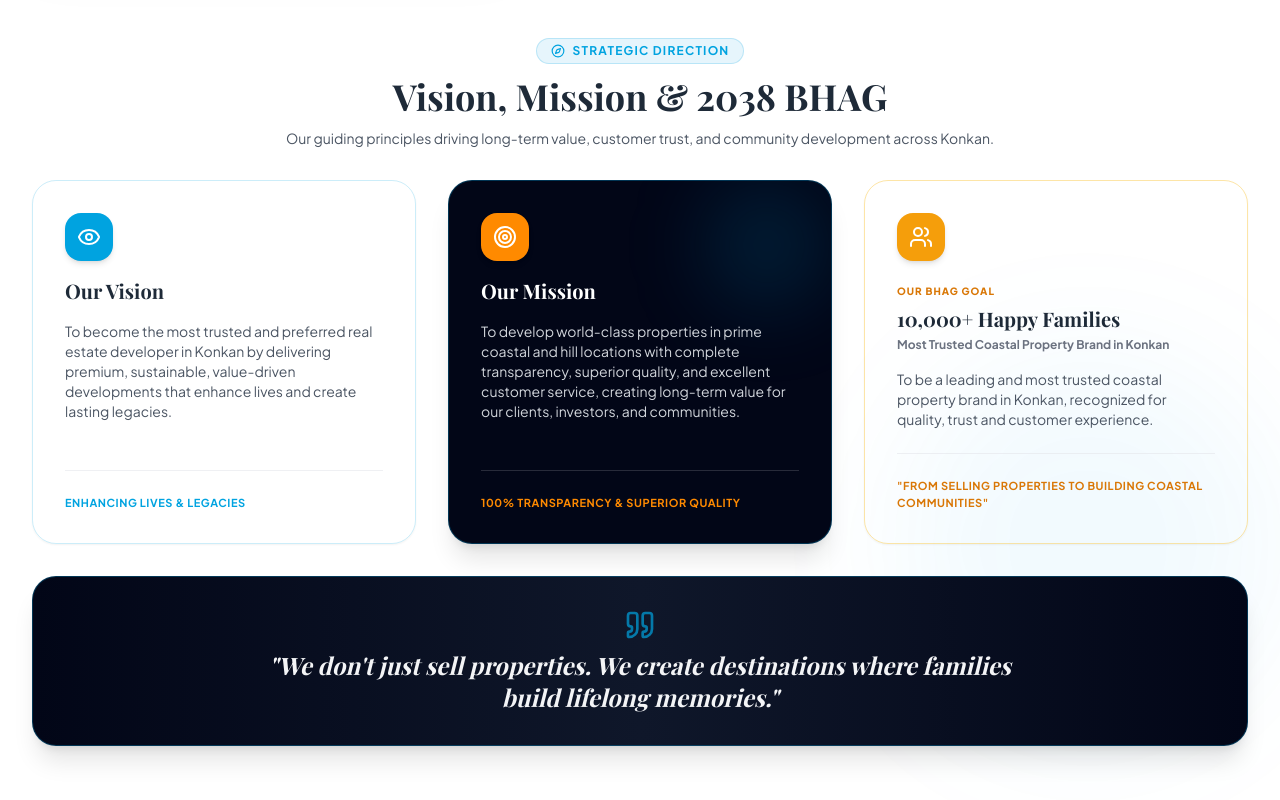
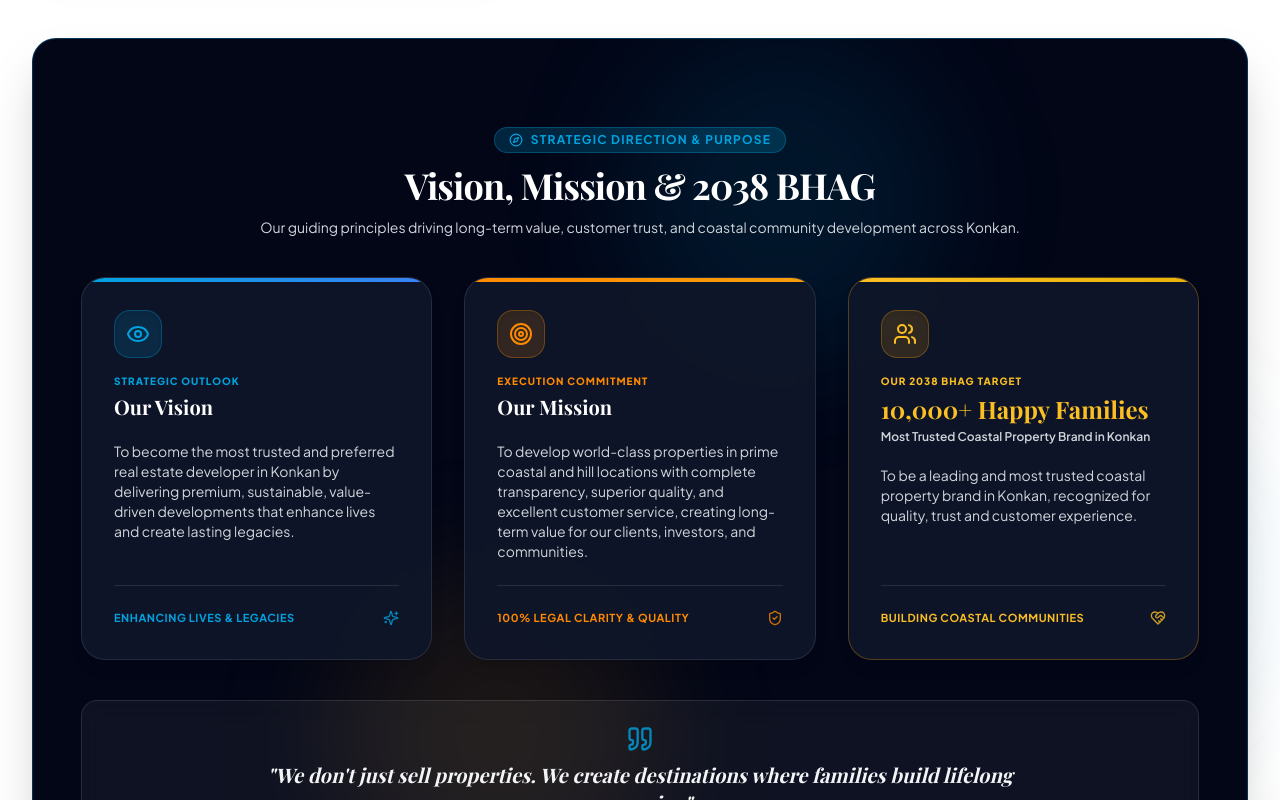
Before and after one commit to neuronexuspvtltd/kokan-nirvana-, a React (Vite) app: page /about in a window 1280 px wide. Shown: the part 960-1760 px from the top of the page. Built offline with nearby package versions, Linux system fonts and the light colour scheme; no server answers; a web font is replaced by a local one.

Commit message:
style(about): redesign Vision, Mission & 2038 BHAG section with cohesive dark luxury styling, equalized card heights, and glowing icon badges

```diff
--- a/src/components/AboutSection.jsx
+++ b/src/components/AboutSection.jsx
@@ -131,82 +131,107 @@ export default function AboutSection({ hideHeader = false }) {
         </div>
 
         {/* ========================================================================= */}
-        {/* SECTION 2: VISION, MISSION & 2038 BHAG (3 PILLAR CARDS) */}
+        {/* SECTION 2: VISION, MISSION & 2038 BHAG (UNIFIED LUXURY DESIGN) */}
         {/* ========================================================================= */}
-        <div className="space-y-8">
-          <div className="text-center max-w-3xl mx-auto space-y-3">
-            <span className="inline-flex items-center gap-2 px-3.5 py-1 rounded-full text-xs font-bold uppercase tracking-widest bg-brand-cyan-light text-brand-cyan border border-brand-cyan/20">
+        <div className="bg-slate-950 text-white rounded-3xl p-6 sm:p-10 lg:p-12 border border-brand-cyan/30 shadow-2xl space-y-10 relative overflow-hidden">
+          {/* Background Ambient Glows */}
+          <div className="absolute top-0 right-1/4 w-80 h-80 bg-brand-cyan/10 rounded-full blur-3xl pointer-events-none"></div>
+          <div className="absolute bottom-0 left-1/4 w-80 h-80 bg-amber-500/10 rounded-full blur-3xl pointer-events-none"></div>
+
+          {/* Section Header */}
+          <div className="text-center max-w-3xl mx-auto space-y-3 relative z-10">
+            <span className="inline-flex items-center gap-2 px-3.5 py-1 rounded-full text-xs font-bold uppercase tracking-widest bg-brand-cyan/20 text-brand-cyan border border-brand-cyan/30">
               <Compass className="w-3.5 h-3.5" />
-              <span>Strategic Direction</span>
+              <span>Strategic Direction & Purpose</span>
             </span>
-            <h2 className="font-serif text-2xl sm:text-4xl font-bold text-brand-slate">
+            <h2 className="font-serif text-2xl sm:text-4xl font-bold text-white tracking-tight">
               Vision, Mission & 2038 BHAG
             </h2>
-            <p className="text-gray-600 text-xs sm:text-sm">
-              Our guiding principles driving long-term value, customer trust, and community development across Konkan.
+            <p className="text-gray-300 text-xs sm:text-sm font-sans">
+              Our guiding principles driving long-term value, customer trust, and coastal community development across Konkan.
             </p>
           </div>
 
-          <div className="grid grid-cols-1 md:grid-cols-3 gap-6 sm:gap-8">
-            {/* Our Vision */}
-            <div className="bg-sand-50 rounded-3xl p-6 sm:p-8 border border-brand-cyan/20 shadow-sm flex flex-col justify-between hover:shadow-md transition-all relative overflow-hidden group">
-              <div className="space-y-4 relative z-10">
-                <div className="w-12 h-12 rounded-2xl bg-brand-cyan text-white flex items-center justify-center shadow-md">
+          {/* 3 Unified Cards Grid */}
+          <div className="grid grid-cols-1 lg:grid-cols-3 gap-6 sm:gap-8 relative z-10 items-stretch">
+
+            {/* Card 1: Our Vision */}
+            <div className="bg-slate-900/90 backdrop-blur-md rounded-3xl p-6 sm:p-8 border border-white/10 hover:border-brand-cyan/50 shadow-lg hover:shadow-brand-cyan/10 transition-all duration-300 flex flex-col justify-between relative group overflow-hidden">
+              <div className="absolute top-0 left-0 right-0 h-1 bg-gradient-to-r from-brand-cyan to-blue-500"></div>
+
+              <div className="space-y-4">
+                <div className="w-12 h-12 rounded-2xl bg-brand-cyan/15 text-brand-cyan border border-brand-cyan/30 flex items-center justify-center shadow-inner">
                   <Eye className="w-6 h-6" />
                 </div>
-                <h3 className="font-serif text-xl font-bold text-brand-slate">{BRAND_INFO.vision.title}</h3>
-                <p className="text-xs sm:text-sm text-gray-600 leading-relaxed font-sans">
+                <div className="space-y-1">
+                  <span className="text-[10px] font-extrabold uppercase tracking-widest text-brand-cyan block">Strategic Outlook</span>
+                  <h3 className="font-serif text-xl font-bold text-white">{BRAND_INFO.vision.title}</h3>
+                </div>
+                <p className="text-xs sm:text-sm text-gray-300 leading-relaxed font-sans pt-1">
                   {BRAND_INFO.vision.text}
                 </p>
               </div>
-              <div className="pt-6 border-t border-gray-200/60 mt-6 text-[11px] font-bold text-brand-cyan uppercase tracking-wider">
-                Enhancing Lives & Legacies
+
+              <div className="pt-6 border-t border-white/10 mt-6 flex items-center justify-between text-[11px] font-bold text-brand-cyan uppercase tracking-wider">
+                <span>Enhancing Lives & Legacies</span>
+                <Sparkles className="w-4 h-4 text-brand-cyan opacity-80" />
               </div>
             </div>
 
-            {/* Our Mission */}
-            <div className="bg-slate-950 text-white rounded-3xl p-6 sm:p-8 border border-brand-cyan/30 shadow-xl flex flex-col justify-between relative overflow-hidden group">
-              <div className="absolute top-0 right-0 w-32 h-32 bg-brand-cyan/15 rounded-full blur-2xl pointer-events-none"></div>
-              <div className="space-y-4 relative z-10">
-                <div className="w-12 h-12 rounded-2xl bg-brand-orange text-white flex items-center justify-center shadow-md">
+            {/* Card 2: Our Mission */}
+            <div className="bg-slate-900/90 backdrop-blur-md rounded-3xl p-6 sm:p-8 border border-white/10 hover:border-brand-orange/50 shadow-lg hover:shadow-brand-orange/10 transition-all duration-300 flex flex-col justify-between relative group overflow-hidden">
+              <div className="absolute top-0 left-0 right-0 h-1 bg-gradient-to-r from-brand-orange to-amber-500"></div>
+
+              <div className="space-y-4">
+                <div className="w-12 h-12 rounded-2xl bg-brand-orange/15 text-brand-orange border border-brand-orange/30 flex items-center justify-center shadow-inner">
                   <Target className="w-6 h-6" />
                 </div>
-                <h3 className="font-serif text-xl font-bold text-white">{BRAND_INFO.mission.title}</h3>
-                <p className="text-xs sm:text-sm text-gray-300 leading-relaxed font-sans">
+                <div className="space-y-1">
+                  <span className="text-[10px] font-extrabold uppercase tracking-widest text-brand-orange block">Execution Commitment</span>
+                  <h3 className="font-serif text-xl font-bold text-white">{BRAND_INFO.mission.title}</h3>
+                </div>
+                <p className="text-xs sm:text-sm text-gray-300 leading-relaxed font-sans pt-1">
                   {BRAND_INFO.mission.text}
                 </p>
               </div>
-              <div className="pt-6 border-t border-white/15 mt-6 text-[11px] font-bold text-brand-orange uppercase tracking-wider">
-                100% Transparency & Superior Quality
+
+              <div className="pt-6 border-t border-white/10 mt-6 flex items-center justify-between text-[11px] font-bold text-brand-orange uppercase tracking-wider">
+                <span>100% Legal Clarity & Quality</span>
+                <ShieldCheck className="w-4 h-4 text-brand-orange opacity-80" />
               </div>
             </div>
 
-            {/* 2038 Vision (BHAG) */}
-            <div className="bg-sand-50 rounded-3xl p-6 sm:p-8 border border-amber-400/40 shadow-sm flex flex-col justify-between hover:shadow-md transition-all relative overflow-hidden group">
-              <div className="space-y-4 relative z-10">
-                <div className="w-12 h-12 rounded-2xl bg-amber-500 text-white flex items-center justify-center shadow-md">
+            {/* Card 3: 2038 Vision (BHAG) */}
+            <div className="bg-slate-900/90 backdrop-blur-md rounded-3xl p-6 sm:p-8 border border-amber-500/30 hover:border-amber-400 shadow-lg hover:shadow-amber-500/10 transition-all duration-300 flex flex-col justify-between relative group overflow-hidden">
+              <div className="absolute top-0 left-0 right-0 h-1 bg-gradient-to-r from-amber-400 to-yellow-500"></div>
+
+              <div className="space-y-4">
+                <div className="w-12 h-12 rounded-2xl bg-amber-500/15 text-amber-400 border border-amber-500/30 flex items-center justify-center shadow-inner">
                   <Users className="w-6 h-6" />
                 </div>
                 <div className="space-y-1">
-                  <span className="text-[10px] font-extrabold uppercase tracking-widest text-amber-600">Our BHAG Goal</span>
-                  <h3 className="font-serif text-xl font-bold text-brand-slate">{BRAND_INFO.vision2038.target}</h3>
-                  <span className="text-xs font-bold text-gray-500 block">{BRAND_INFO.vision2038.subtitle}</span>
+                  <span className="text-[10px] font-extrabold uppercase tracking-widest text-amber-400 block">Our 2038 BHAG Target</span>
+                  <h3 className="font-serif text-2xl font-bold text-amber-400">{BRAND_INFO.vision2038.target}</h3>
+                  <span className="text-xs font-semibold text-gray-300 block">{BRAND_INFO.vision2038.subtitle}</span>
                 </div>
-                <p className="text-xs sm:text-sm text-gray-600 leading-relaxed font-sans">
+                <p className="text-xs sm:text-sm text-gray-300 leading-relaxed font-sans pt-1">
                   {BRAND_INFO.vision2038.text}
                 </p>
               </div>
-              <div className="pt-6 border-t border-gray-200/60 mt-6 text-[11px] font-bold text-amber-600 uppercase tracking-wider">
-                "{BRAND_INFO.vision2038.quote}"
+
+              <div className="pt-6 border-t border-white/10 mt-6 flex items-center justify-between text-[11px] font-bold text-amber-400 uppercase tracking-wider">
+                <span>Building Coastal Communities</span>
+                <HeartHandshake className="w-4 h-4 text-amber-400 opacity-80" />
               </div>
             </div>
+
           </div>
 
           {/* Inspirational Quote Banner */}
-          <div className="bg-gradient-to-r from-slate-950 via-slate-900 to-slate-950 text-white rounded-3xl p-6 sm:p-8 text-center border border-brand-cyan/30 shadow-xl relative overflow-hidden">
-            <div className="max-w-3xl mx-auto space-y-2 relative z-10">
-              <Quote className="w-8 h-8 text-brand-cyan mx-auto opacity-70" />
-              <p className="font-serif text-lg sm:text-2xl font-bold text-gray-100 italic leading-relaxed">
+          <div className="bg-white/5 backdrop-blur-md rounded-2xl p-6 text-center border border-white/10 relative overflow-hidden z-10">
+            <div className="max-w-3xl mx-auto space-y-2">
+              <Quote className="w-7 h-7 text-brand-cyan mx-auto opacity-80" />
+              <p className="font-serif text-base sm:text-xl font-bold text-gray-100 italic leading-relaxed">
                 "We don't just sell properties. We create destinations where families build lifelong memories."
               </p>
             </div>
```
Also changed, not shown: 5 other files (tests, documents, lock files or other folders).
